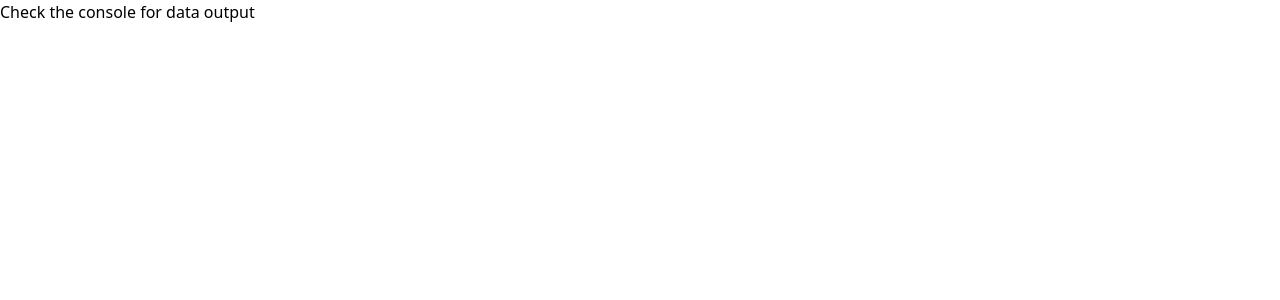
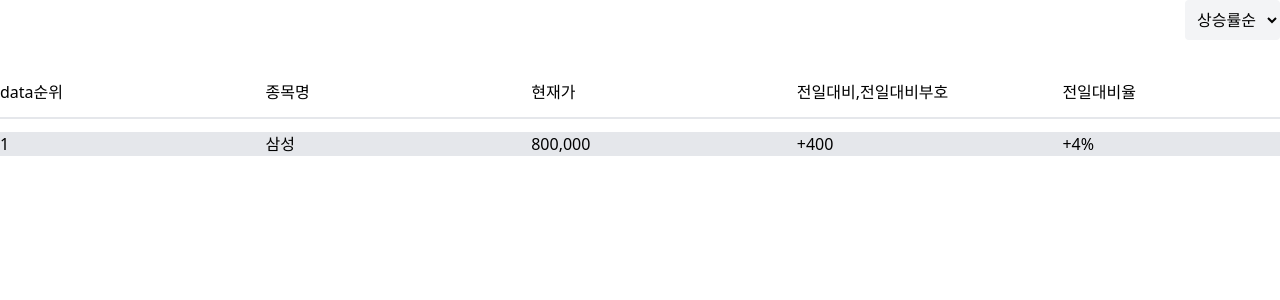
Before and after one commit to SeungAh-Yoo99/frontend-3rd-stockoption-FE, a React (Vite) app: page / in a window 1280 px wide. Shown: the top 300 px of the page. Built offline with nearby package versions, Linux system fonts and the light colour scheme; no server answers.

Commit message:
feat:주식창

```diff
--- a/src/App.jsx
+++ b/src/App.jsx
@@ -1,22 +1,17 @@
-import { fetchStockRankingData } from "./api/api.js";
+
+import StockForm from "./components/StockForm.jsx";
 
 function App() {
-  fetchDataAsync();
+
 
   return (
     <div>
-      <h1>Check the console for data output</h1>
+
+    <StockForm></StockForm>
     </div>
   );
 }
 
-const fetchDataAsync = async () => {
-  try {
-    const result = await fetchStockRankingData('0001', '0');
-    console.log(result); // 결과를 콘솔에 출력
-  } catch (error) {
-    console.error("Error fetching data:", error); // 오류를 콘솔에 출력
-  }
-};
+
 
 export default App;
--- /dev/null
+++ b/src/components/StockFilter.jsx
@@ -0,0 +1,15 @@
+import React from 'react'
+
+export default function StockFilter() {
+  return (
+    <div className='flex flex-row-reverse mb-10'>
+    <select className="p-2 text-black-100 bg-gray-100 rounded "
+    data-cy="todo-filter">
+
+        <option value="high">상승률순</option>
+        <option value="low"> 하락률순</option>
+
+    </select>
+    </div>
+  )
+}
--- /dev/null
+++ b/src/components/StockForm.jsx
@@ -0,0 +1,38 @@
+import React from 'react'
+import { fetchStockRankingData } from "../api/api.js";
+import StockItemForm from './StockItemForm'
+import StockFilter from './StockFilter'
+
+function StockForm() {
+
+
+  const fetchDataAsync = async () => {
+    try {
+      const result = await fetchStockRankingData('0001', '0');
+      console.log(result[0]); // 결과를 콘솔에 출력
+    } catch (error) {
+      console.error("Error fetching data:", error); // 오류를 콘솔에 출력
+    }
+  };
+
+  fetchDataAsync();
+
+  return (
+    <>
+    <StockFilter ></StockFilter>
+    <div className= "grid grid-flow-col  row-span-${order.products.length} lg:grid-cols-5 grid-cols-5 gap-12 items-center ">
+        <div>data순위</div>
+        <div>종목명</div>
+        <div>현재가</div>
+        <div>전일대비,전일대비부호</div>
+        <div>전일대비율</div>
+    </div>
+    <div className="w-[100%] my-[1%] border-[1px] border-lightGray/30"></div>
+    <div></div>
+    <StockItemForm></StockItemForm>
+
+    </>
+  )
+}
+
+export default StockForm
--- /dev/null
+++ b/src/components/StockItemForm.jsx
@@ -0,0 +1,18 @@
+import React from 'react'
+
+function StockItemForm() {
+  return (
+
+      <div className= "grid grid-flow-col bg-gray-200 row-span-${order.products.length} lg:grid-cols-5 grid-cols-5 gap-12 items-center ">
+        <div >1</div>
+        <div>삼성</div>
+        <div>800,000</div>
+        <div>+400</div>
+        <div>+4%</div>
+      </div>
+
+
+  )
+}
+
+export default StockItemForm
```
